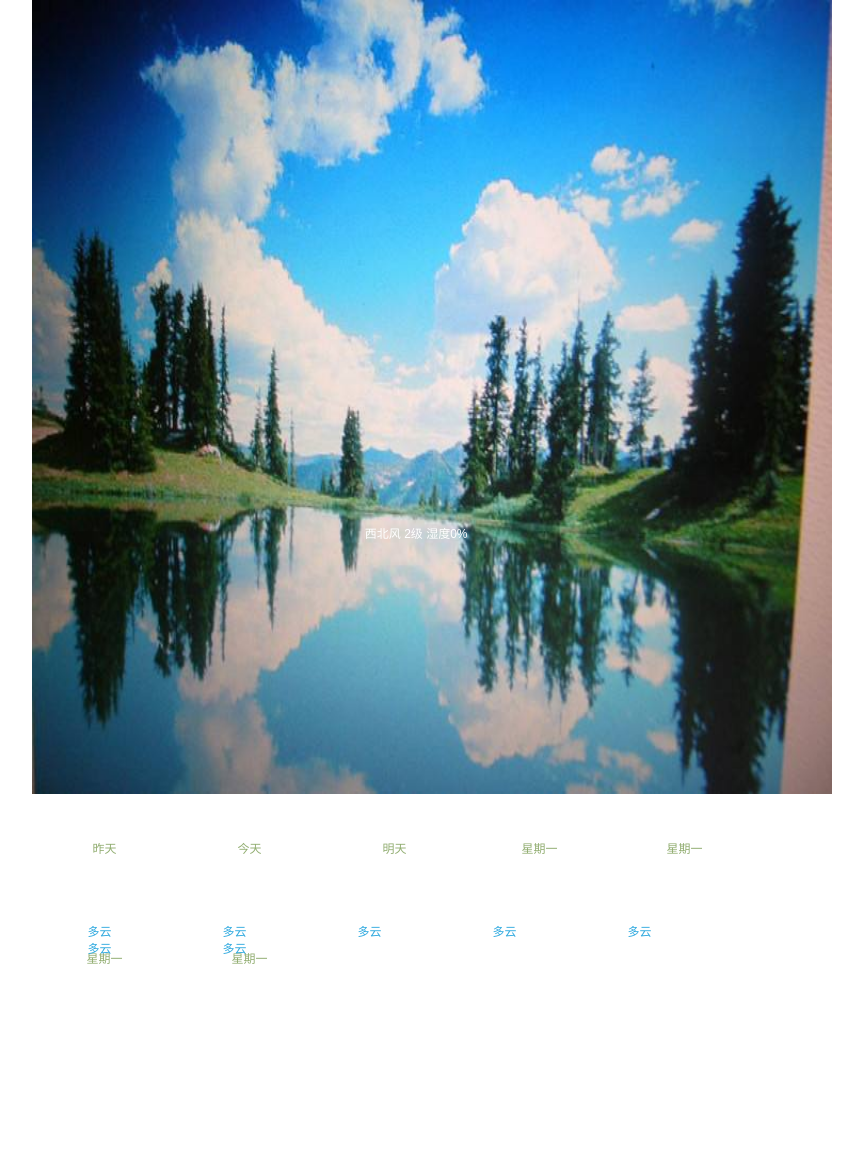
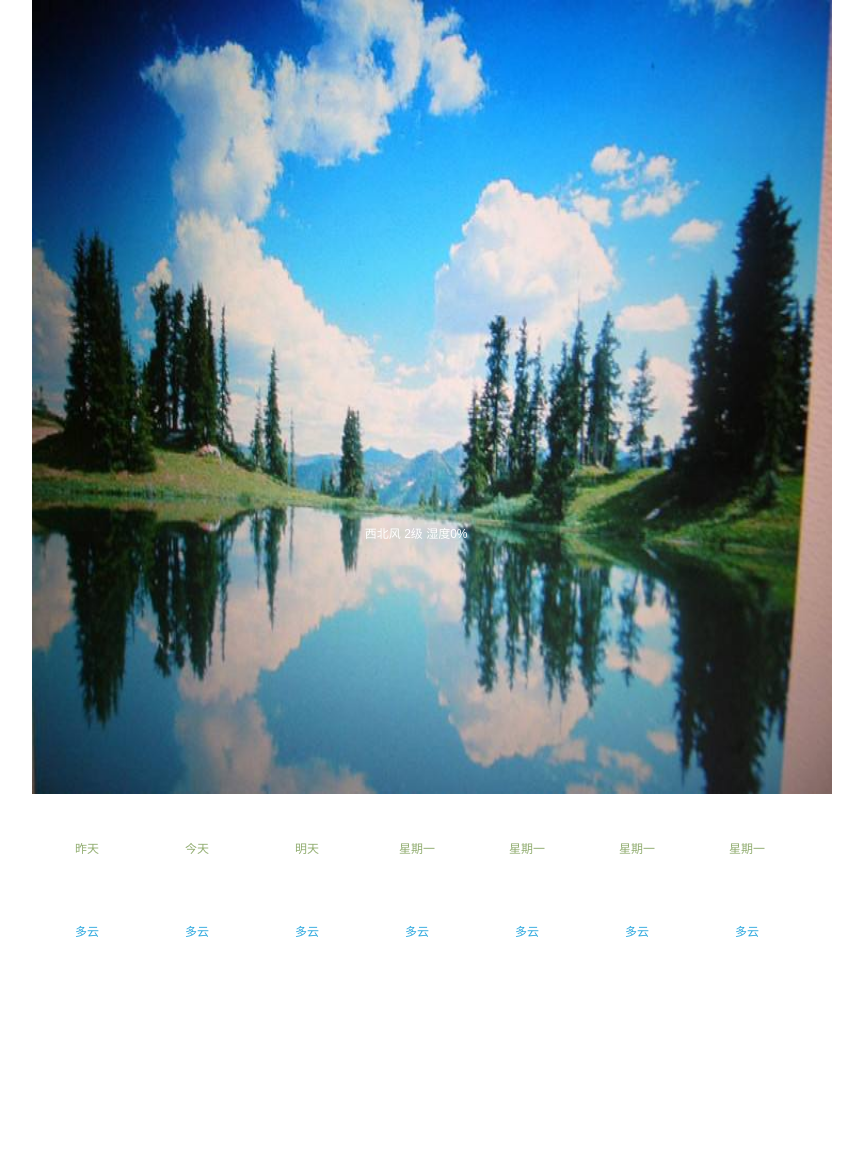
Before and after one commit to seelsee/exam, a website: page public/index.html in a window 1280 px wide. Shown: the top 1170 px of the page, without its empty margins (208-1071 px from the left). Drawn offline with Linux system fonts and the light colour scheme; no server answers.

Commit message:
PC finish

```diff
--- a/public/style/style.less
+++ b/public/style/style.less
@@ -5,19 +5,16 @@
 	max-width: 800px;
 	max-height: 1000px;
 	height: 6.2rem;
-
-
 	.head-bg {
 		position: relative;
 		height: 6.2rem;
 
-		// width: 10.0rem;
 		background-image: url('../img/bj.jpg');
 		background-size: 100% 100%;
 		background-repeat: no-repeat;
 		.title {
 			height: 0.48rem;
-			// background-color: red;
+
 		}
 		.place {
 			height: 1.853333rem;
@@ -25,8 +22,6 @@
 		.weather-box {
 			position: relative;
 			height: 6.2-0.48-1.853333rem;
-			// width: 5.0rem;
-			// background: #222;
 			color: #fff;
 			.weather {
 				height: 0.626667rem;
@@ -36,13 +31,12 @@
 			}
 			.temp {
 				position: relative;
-				// margin-left: 10px;
 				text-align: center;
 				line-height: 2rem;
 				width: 2.6rem;
 				height: 1.946667rem;
-				font-size: 100px;
-				// background-color: red;
+				font-size: 120px;
+				color: #77428D;
 			}
 			.more {
 				position: absolute;
@@ -50,18 +44,15 @@
 				left:2.6rem;
 				height: 1.946667rem;
 				width: 5rem;
-				// background-color: #fff;
 				.max_min {
-
 					height: 0.533333rem;
 					text-align: left;
-					// text-align: 0.53rem;
+
 				}
 			}
 		}
 	}
 }
-
 
 .contanier {
 	position: relative;
@@ -73,30 +64,29 @@
 	.ul1 {
 		position: relative;
 		height: 1rem;
-		// background-color: red;
 		float: left;
 		text-align:center;
 		line-height: 110px;
 		color: #91AD70;
-		max-width: 1024px;
+		max-width: 800px;
+		max-height: 500px;
 		li {
 			float: left;
 			width: 1.42rem;
-			max-width: 145px;
+			max-width: 110px;
+			max-height: 50px;
 		}
 	}
 	.ul2 {
 		position: relative;
 		height: 0.7rem;
-		// background-color: red;
 		float: left;
 		text-align:center;
-		// line-height: 110px;
 		color: #2EA9DF;
 		li {
 			float: left;
 			width: 1.42rem;
-			max-width: 135px;
+			max-width: 110px;
 		}
 
 	}
@@ -105,18 +95,15 @@
 		height: 0.8rem;
 		width: 10rem;
 		max-width: 1024px;
-		// background-color: red;
 		float: left;
 		text-align:center;
-		// line-height: 110px;
 		color: #2EA9DF;
 		li {
 			float: left;
 			height: 0.8rem;
 			width: 1.42rem;
 			max-height: 90px;
-			max-width: 120px;
-			// background: url(../img/timg.jpg) no-repeat;
+			max-width: 115px;
 		}
 	}
 	ul,li:after{
@@ -125,18 +112,12 @@
 	.canmax {
 		position: absolute;
 		top: 2rem;
-		// margin: 1rem auto 0 auto;
 		height: 1rem;
 		width: 10.0rem;
-		// canvas {
-		// 	position: relative;
-		// 	margin: 0 auto;
-		// }
 	}
 	.canmin {
 		position: absolute;
 		top: 3rem;
-		// margin: 1rem auto 0 auto;
 		height: 1rem;
 		width: 10.0rem;
 	}
```
Also changed, not shown: public/js/main.js (+6 -38 lines), public/style/style.css.
